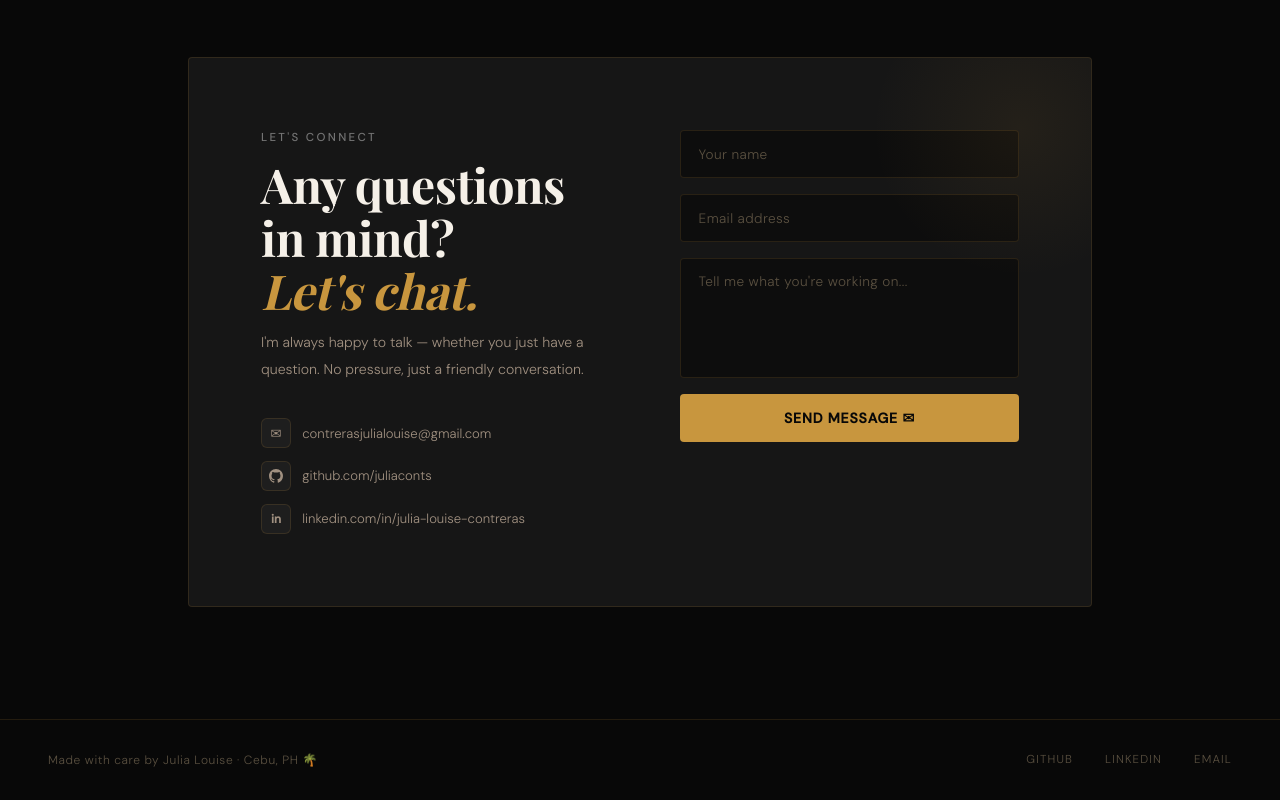
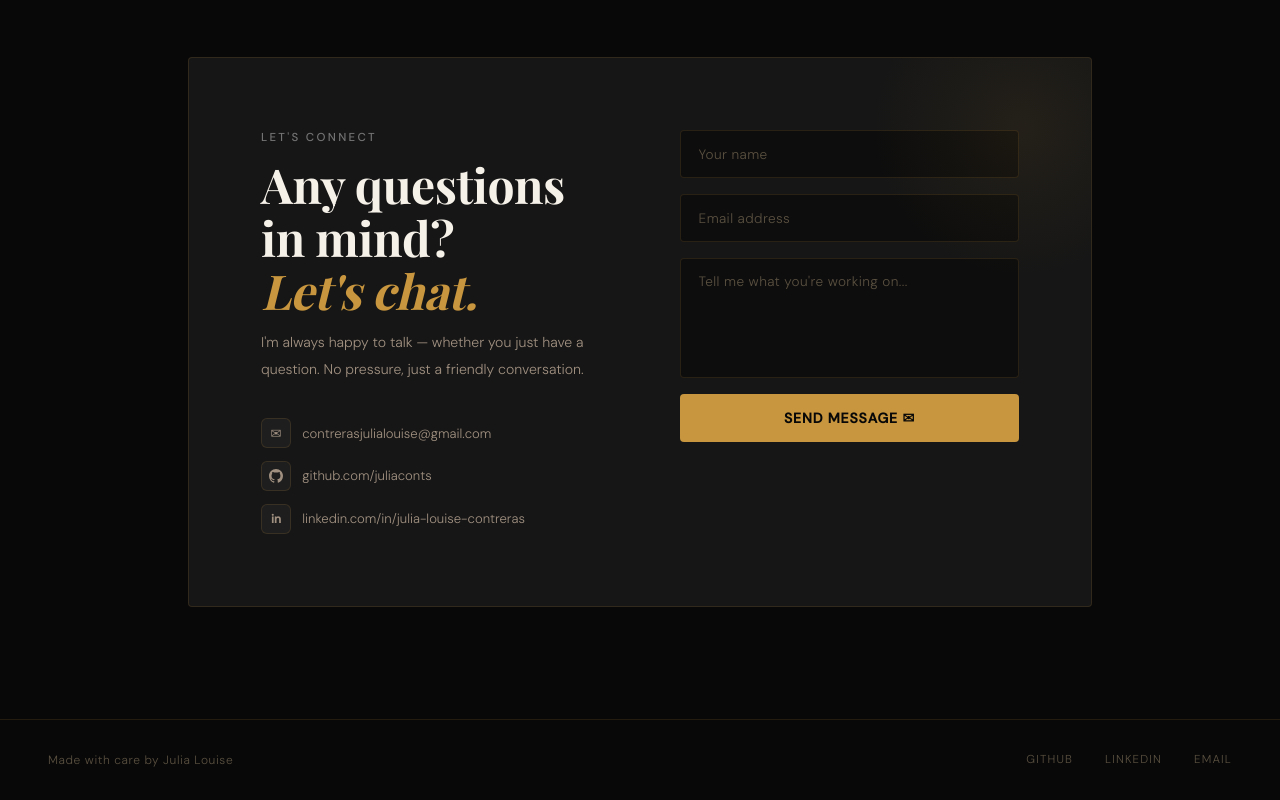
Before and after one commit to juliaconts/porfolio, a React (Vite) app in the folder portfolio-updated/: page / in a window 1280 px wide. Shown: the part 3969-4769 px from the top of the page. Built offline with nearby package versions, Linux system fonts and the light colour scheme; a web font is replaced by a local one.

Commit message:
minor changes in footer

```diff
--- a/portfolio-updated/src/components/Footer.jsx
+++ b/portfolio-updated/src/components/Footer.jsx
@@ -3,7 +3,7 @@ import { CONFIG } from "../config";
 export default function Footer() {
   return (
     <footer className="footer">
-      <span>Made with care by {CONFIG.name} · Cebu, PH 🌴</span>
+      <span>Made with care by {CONFIG.name}</span>
       <div className="footer-links">
         <a href={CONFIG.github} target="_blank" rel="noreferrer">GitHub</a>
         <a href={CONFIG.linkedin} target="_blank" rel="noreferrer">LinkedIn</a>
```
